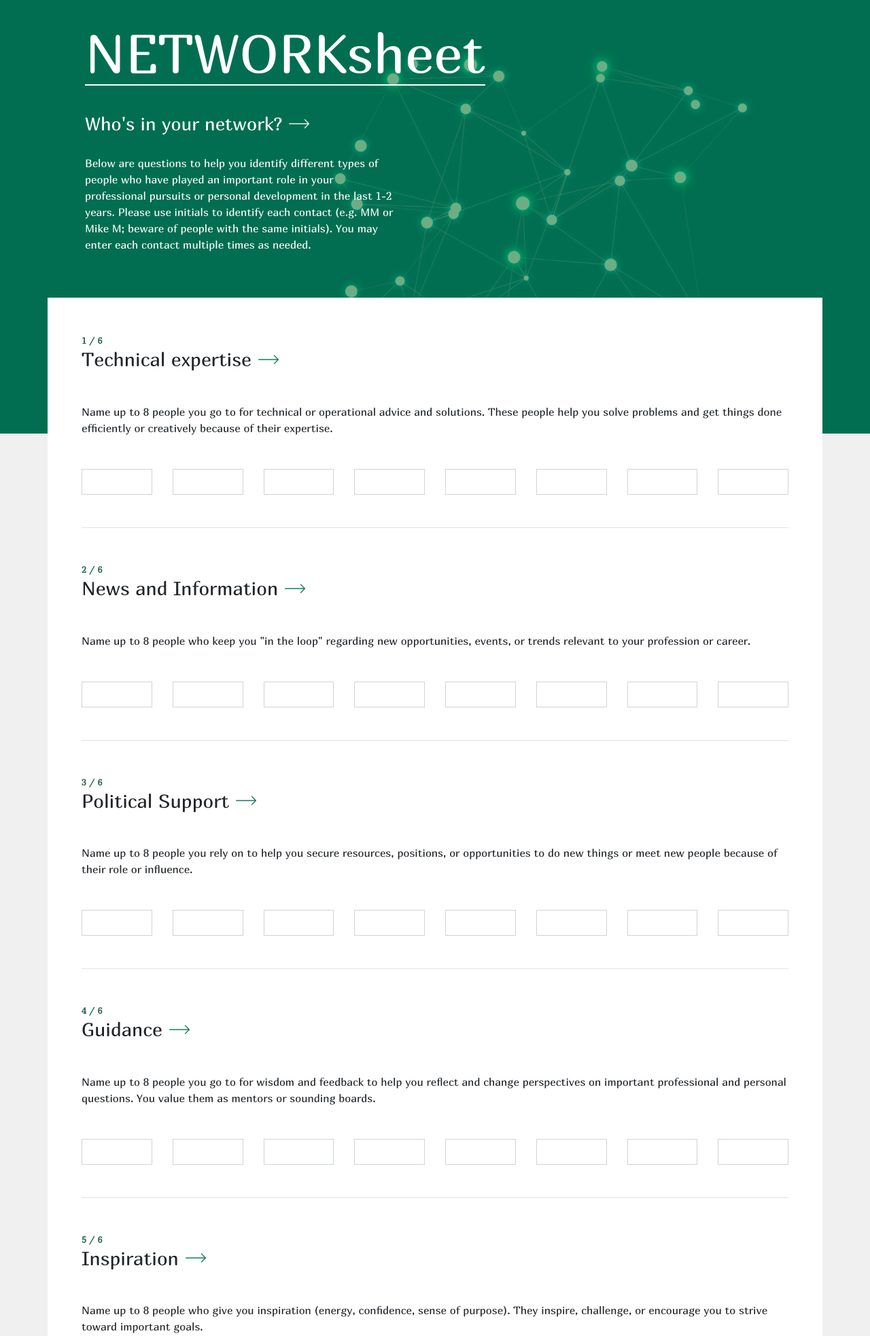
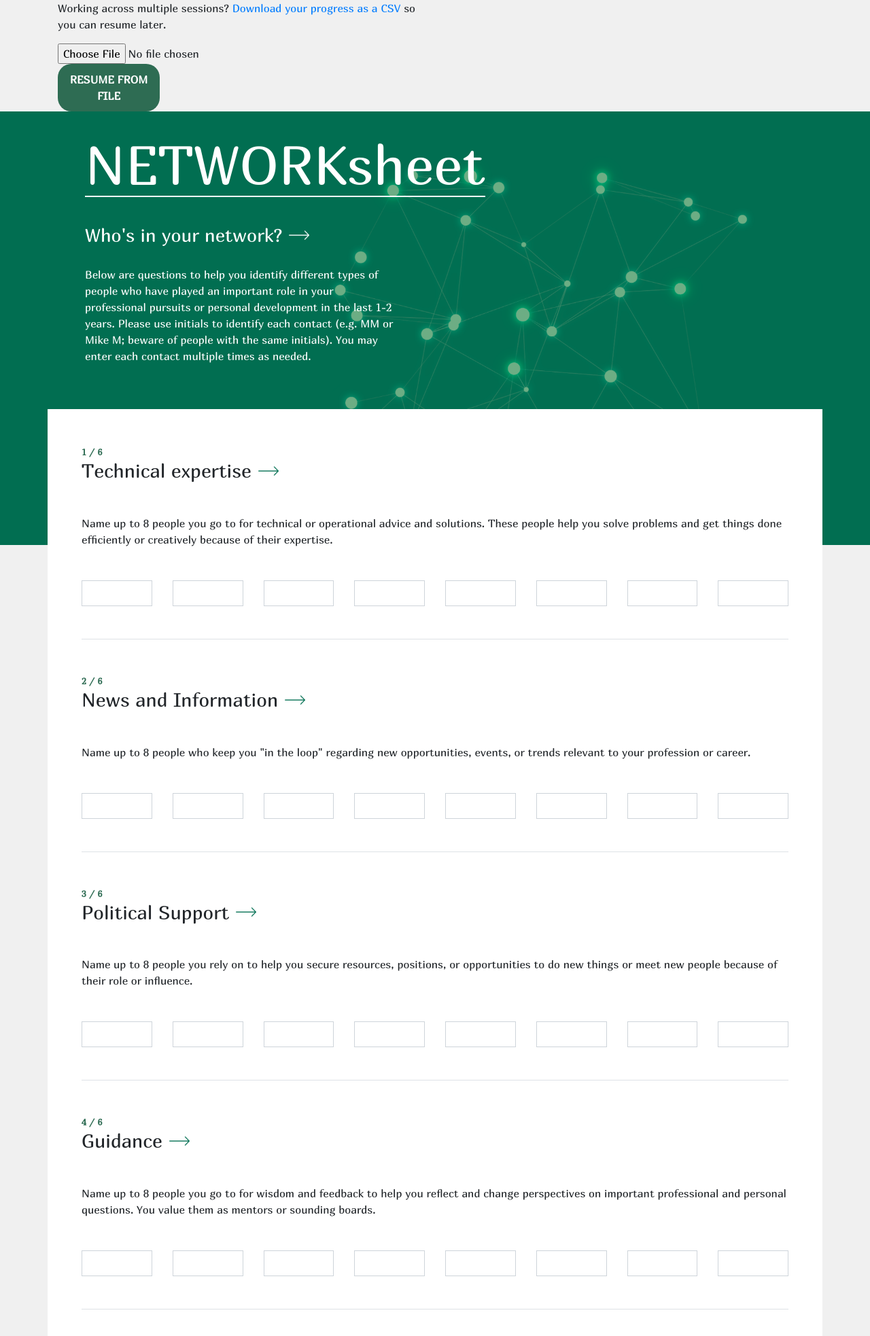
Before and after one commit to kokuwabara1976/networksheet, a Flask app: page /who in a window 1280 px wide. Shown: the top 1966 px of the page at 68% size. Run offline with Flask 3, Linux system fonts and the light colour scheme; some libraries are stand-ins or nearby versions.

Commit message:
Add CSV export/import so progress can be saved and resumed across sessions
Adds /export_csv and /import_csv routes plus UI links on who/how/network
pages, letting a user download their contacts and answers and re-upload
later to continue in a new browser session.

Co-Authored-By: Claude Opus 5 <noreply@anthropic.com>

```diff
--- a/app.py
+++ b/app.py
@@ -1,6 +1,7 @@
-from flask import Flask, request, redirect, render_template, url_for, jsonify, session
+from flask import Flask, request, redirect, render_template, url_for, jsonify, session, Response
 from collections import defaultdict #added 1/10/2025
 import io
+import csv
 import pandas as pd
 import json
 import numpy as np
@@ -10,6 +11,35 @@ import numpy as np
 app = Flask(__name__)
 app.secret_key = "aVerySecretKey"
 PORT = 8081
+
+SCORE_TO_PIE = {"1-2 times a year": "/static/img/1_4.png",
+                "Rather distant": "/static/img/1_4.png",
+                "Every few months": "/static/img/2_4.png",
+                "Somewhat close": "/static/img/2_4.png",
+                "Every month": "/static/img/3_4.png",
+                "Rather close": "/static/img/3_4.png",
+                "Every week": "/static/img/4_4.png",
+                "Very close": "/static/img/4_4.png"}
+
+SCORE_TO_PIE_6 = {0: "/static/img/0_4.png",
+                  1: "/static/img/1_6.png",
+                  2: "/static/img/2_6.png",
+                  3: "/static/img/2_4.png",
+                  4: "/static/img/4_6.png",
+                  5: "/static/img/5_6.png",
+                  6: "/static/img/4_4.png"}
+
+
+def compute_how(raw):
+    score = {}
+    for name, answers in raw.items():
+        score[name] = {}
+        for quest, value in answers.items():
+            if quest in ['close', 'help', 'outside', 'work']:
+                score[name][quest] = SCORE_TO_PIE[value]
+            else:
+                score[name][quest] = SCORE_TO_PIE_6[len(value)]
+    return score
 
 @app.route("/")
 def landing():
@@ -68,29 +98,10 @@ def how():
 			names.add(name)
 		names = list(names)  # Convert to list if needed later
 
-		score_to_pie = {"1-2 times a year": "/static/img/1_4.png",
-		                "Rather distant": "/static/img/1_4.png",
-                        "Every few months":"/static/img/2_4.png",
-                        "Somewhat close":"/static/img/2_4.png",
-                        "Every month":"/static/img/3_4.png",
-                        "Rather close":"/static/img/3_4.png",
-                        "Every week":"/static/img/4_4.png",
-                        "Very close":"/static/img/4_4.png"}
-
-		score_to_pie_6 = {0: "/static/img/0_4.png",
-		                  1: "/static/img/1_6.png",
-		                  2: "/static/img/2_6.png",
-		                  3: "/static/img/2_4.png",
-		                  4: "/static/img/4_6.png",
-		                  5: "/static/img/5_6.png",
-		                  6: "/static/img/4_4.png"}
-
 		raw = {}
-		score = {}
 
 		for name in names:
 			raw[name] = {}
-			score[name] = {}
 
 		for quest in ['close', 'work', 'outside', 'help', 'know', 'similar'] :
 
@@ -101,14 +112,11 @@ def how():
 
 				if quest in ['close', 'help', 'outside', 'work']:
 					raw[name][quest] = ans[0][0]
-					score[name][quest] = score_to_pie[ans[0][0]]
 				else:
-					checked = ans[0] if ans else []
-					raw[name][quest] = checked
-					score[name][quest] = score_to_pie_6[len(checked)]
+					raw[name][quest] = ans[0] if ans else []
 
 		session['how_raw'] = raw
-		session['how'] = score
+		session['how'] = compute_how(raw)
 
 		return redirect(url_for('network'))
 
@@ -140,6 +148,72 @@ def summarypie():
 	return render_template('summary_pie.html')
 
 
+@app.route("/export_csv")
+def export_csv():
+
+    nodes = session.get('nodes', [])
+    how_raw = session.get('how_raw', {})
+
+    buf = io.StringIO()
+    writer = csv.writer(buf)
+    writer.writerow(['id', 'cats', 'close', 'work', 'outside', 'help', 'know', 'similar'])
+
+    for node in nodes:
+        answers = how_raw.get(node['id'], {})
+        writer.writerow([
+            node['id'],
+            ';'.join(node['cats']),
+            answers.get('close', ''),
+            answers.get('work', ''),
+            answers.get('outside', ''),
+            answers.get('help', ''),
+            ';'.join(answers.get('know', [])),
+            ';'.join(answers.get('similar', [])),
+        ])
+
+    return Response(buf.getvalue(), mimetype='text/csv',
+                     headers={'Content-Disposition': 'attachment; filename=networksheet_data.csv'})
+
+
+@app.route("/import_csv", methods=['POST'])
+def import_csv():
+
+    file = request.files['file']
+    reader = csv.DictReader(io.StringIO(file.read().decode('utf-8-sig')))
+
+    nodes = []
+    raw = {}
+
+    for row in reader:
+        name = row['id']
+        cats = [c for c in row['cats'].split(';') if c]
+        nodes.append({
+            "id": name,
+            "name": name,
+            "x": 469,
+            "y": 410,
+            "type": ', '.join(cats),
+            "cats": cats
+        })
+
+        answers = {}
+        for quest in ['close', 'work', 'outside', 'help']:
+            if row.get(quest):
+                answers[quest] = row[quest]
+        for quest in ['know', 'similar']:
+            if row.get(quest):
+                answers[quest] = [v for v in row[quest].split(';') if v]
+        if answers:
+            raw[name] = answers
+
+    nodes.sort(key=lambda n: n["id"].lower())
+    session['nodes'] = nodes
+    session['how_raw'] = raw
+    session['how'] = compute_how(raw)
+
+    return redirect(url_for('who'))
+
+
 #### Internal Endpoints
 
 @app.route("/getnodes")
--- a/templates/how.html
+++ b/templates/how.html
@@ -255,6 +255,7 @@
 
             <div class="btn-container mt-5">
               <a href="{{ url_for('who') }}" class="btn-custom btn">BACK TO WHO</a>
+              <a href="{{ url_for('export_csv') }}" class="btn-custom btn">DOWNLOAD CSV</a>
               <button type="submit" class="btn-custom btn">CONTINUE</button>
               <div>
                 <span style="background: #2e6c53"></span>
--- a/templates/network.html
+++ b/templates/network.html
@@ -175,6 +175,7 @@
 
         <div class="btn-container mt-5">
           <a href="{{ url_for('how') }}" class="btn-custom btn">BACK TO HOW</a>
+          <a href="{{ url_for('export_csv') }}" class="btn-custom btn">DOWNLOAD CSV</a>
           <button class="btn-custom btn" id="save_pdf" id="savePDF">SAVE PDF</button>
           <div>
             <span style="background: #2e6c53"></span>
--- a/templates/who.html
+++ b/templates/who.html
@@ -16,6 +16,18 @@
 </head>
 
 <body>
+  <div class="container">
+    <div class="row">
+      <div class="col-md-6">
+        <p>Working across multiple sessions? <a href="{{ url_for('export_csv') }}">Download your progress as a CSV</a> so you can resume later.</p>
+        <form action="{{ url_for('import_csv') }}" method="POST" enctype="multipart/form-data" class="form-inline">
+          <input type="file" name="file" accept=".csv" class="form-control-file" required>
+          <button type="submit" class="btn-custom btn">RESUME FROM FILE</button>
+        </form>
+      </div>
+    </div>
+  </div>
+
   <form action="{{ url_for('who') }}" method="POST" role="form" class="form-horizontal">
     <div class="form-group">
       <div class="page-container section-1">
```
